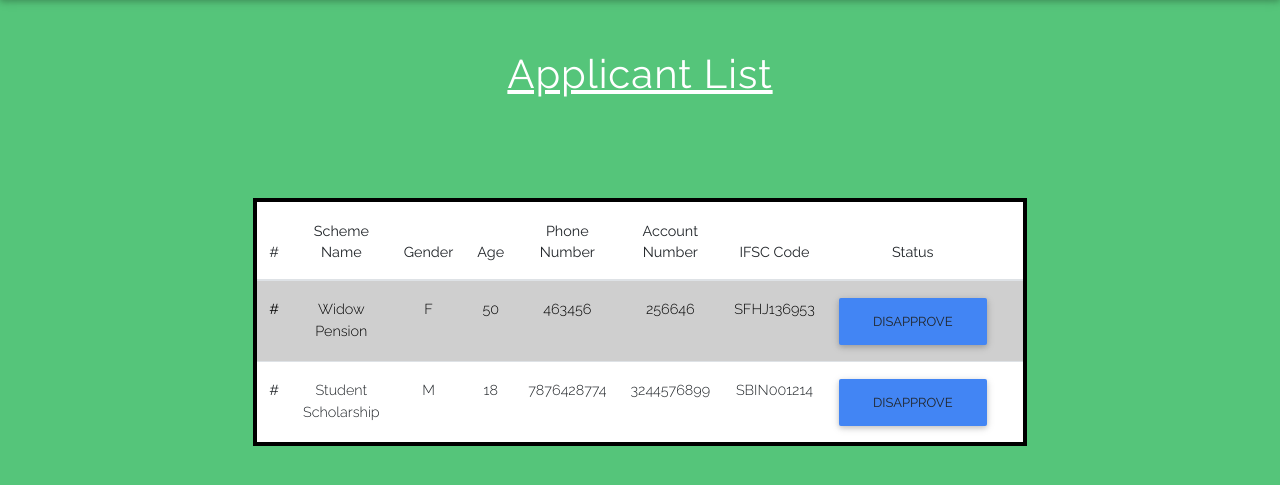
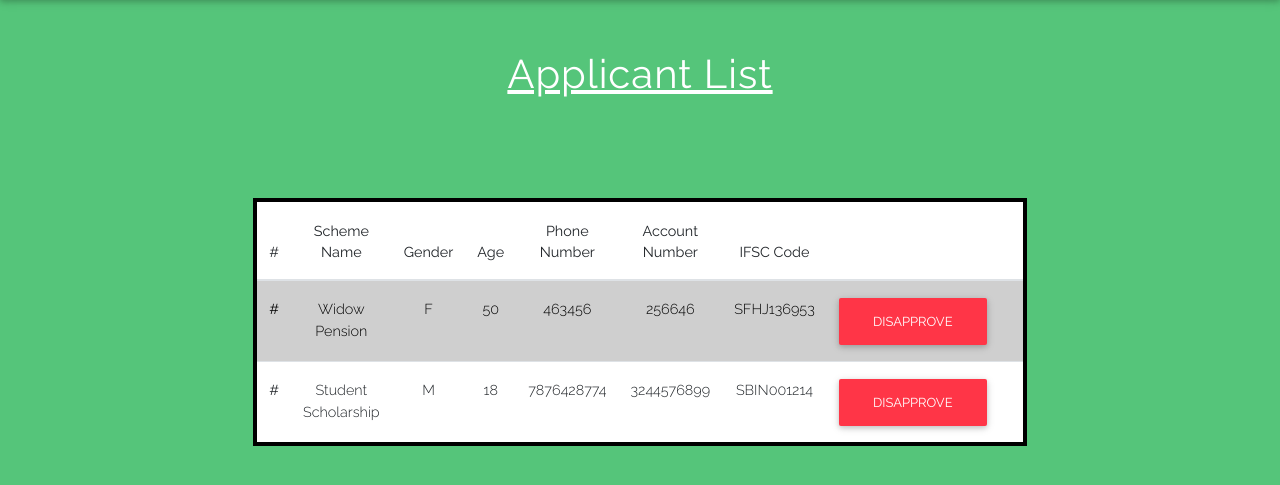
Before and after one commit to jsparmani/prototype, a Django app: page /beneficiary/list_applicant_rent/ in a window 1280 px wide. Shown: the part 56-541 px from the top of the page. Run offline with Django 3.2, Linux system fonts and the light colour scheme; data comes from the database, SQL or seed files in the repository; both versions use the stored data as it was after the commit; some libraries are stand-ins or nearby versions.

Commit message:
fix issues

```diff
--- a/beneficiary/templates/beneficiary/applicant_list.html
+++ b/beneficiary/templates/beneficiary/applicant_list.html
@@ -17,7 +17,7 @@
             <th scope="col">Account Number</th>
             <th scope="col">IFSC Code</th>
 
-            <th scope="col">Status</th>
+            <th scope="col"></th>
             <th scope="col"></th>
         </tr>
     </thead>
@@ -33,17 +33,17 @@
             <td>{{applicant.account_number}}</td>
             <td>{{applicant.ifsc_code}}</td>
             <td><a href="{% url 'beneficiary:disapprove_applicant' pk=applicant.pk %}"
-                    onclick="check_url()" class="btn btn-primary">Disapprove</a></td>
+                    onclick="check_url()" class="btn btn-danger" style= "color: #fff;">Disapprove</a></td>
             <td>{% if user.username == 'rentcol' %}
                 <a href="{% url 'beneficiary:applicant_approve_rent' pk=applicant.pk %}"
-                    onclick="check_url()" class="btn btn-primary">Approve</a>
+                    onclick="check_url()" class="btn btn-success" style= "color: #fff;">Approve</a>
                 {% endif %}
                 {% if user.username == 'clerk' %}
                 <a href="{% url 'beneficiary:applicant_approve_clerk' pk=applicant.pk %}"
-                    onclick="check_url()" class="btn btn-primary">Approve</a>
+                    onclick="check_url()" class="btn btn-success" style= "color: #fff;">Approve</a>
                 {% endif %}
                 {% if user.username == 'adc' %}
-                <a href="{% url 'beneficiary:add_beneficiary' pk=applicant.pk %}" onclick="check_url()" class="btn btn-primary">Approve</a>
+                <a href="{% url 'beneficiary:add_beneficiary' pk=applicant.pk %}" onclick="check_url()" class="btn btn-success" style= "color: #fff;">Approve</a>
                 {% endif %}</td>
 
 
@@ -65,6 +65,28 @@
     </tbody>
 </table>
 {% endblock %}
+
+
+
+
+
+
+
+
+
+
+
+
+
+
+
+
+
+
+
+
+
+
 {% comment %}
 {% extends 'base.html' %}
 {% block content %}
--- a/beneficiary/templates/beneficiary/change_amount.html
+++ b/beneficiary/templates/beneficiary/change_amount.html
@@ -26,8 +26,7 @@
                 <div class="card space icon-relative">
                     {{form.amount}}
                 </div>
-                <input type="submit" value="Add" class="btn btn-block btn-primary">
-
+                <input type="submit" value="Submit" class="btn btn-block btn-primary">
             </div>
         </form>
     </div>
--- a/templates/base.html
+++ b/templates/base.html
@@ -8,7 +8,7 @@
     <meta http-equiv="x-ua-compatible" content="ie=edge">
     <title>Government Web Portal</title>
     <!-- Font Awesome -->
-    <link rel="stylesheet" href="https://use.fontawesome.com/releases/v5.8.1/css/all.css">
+    <!-- <link rel="stylesheet" href="https://use.fontawesome.com/releases/v5.8.1/css/all.css"> -->
     <!-- Bootstrap core CSS -->
     <link rel="stylesheet" href="https://stackpath.bootstrapcdn.com/bootstrap/4.1.3/css/bootstrap.min.css"
         integrity="sha384-MCw98/SFnGE8fJT3GXwEOngsV7Zt27NXFoaoApmYm81iuXoPkFOJwJ8ERdknLPMO" crossorigin="anonymous">
```
Also changed, not shown: beneficiary/templates/beneficiary/beneficiary_list.html (+4 -3 lines), beneficiary/templates/beneficiary/beneficiary_list_admin.html (+4 -4 lines), beneficiary/templates/beneficiary/status_list.html (+4 -4 lines), db.sqlite3.
